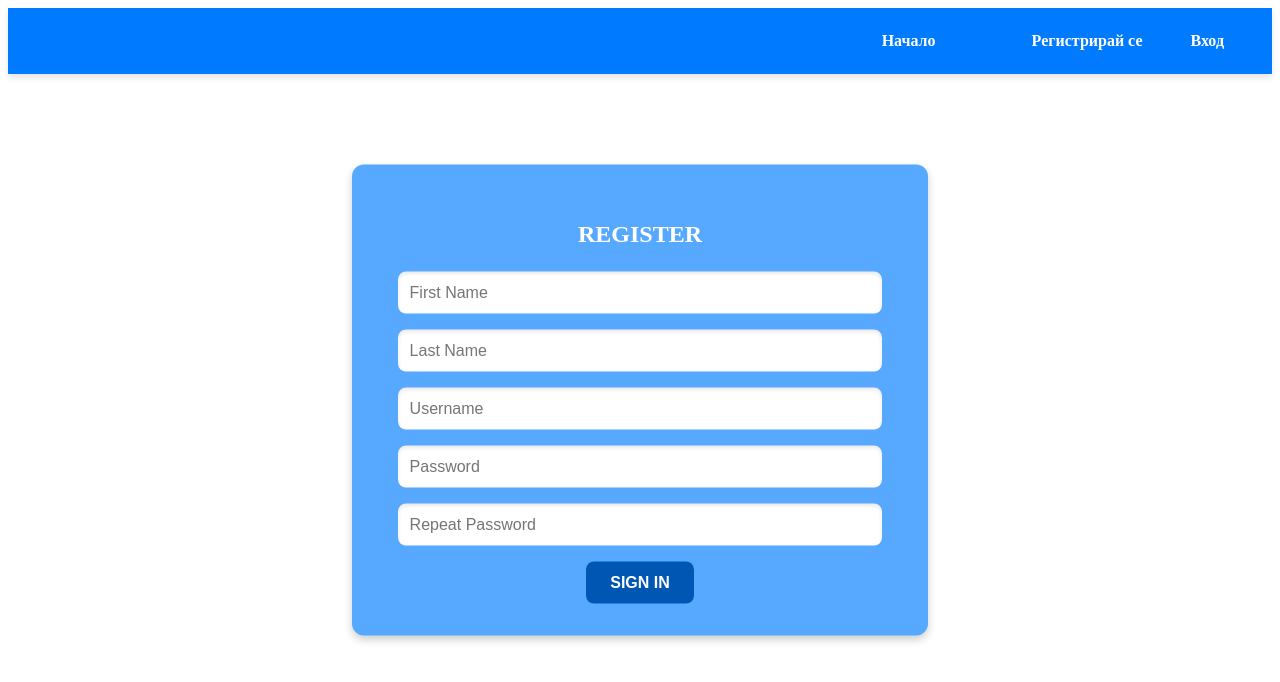
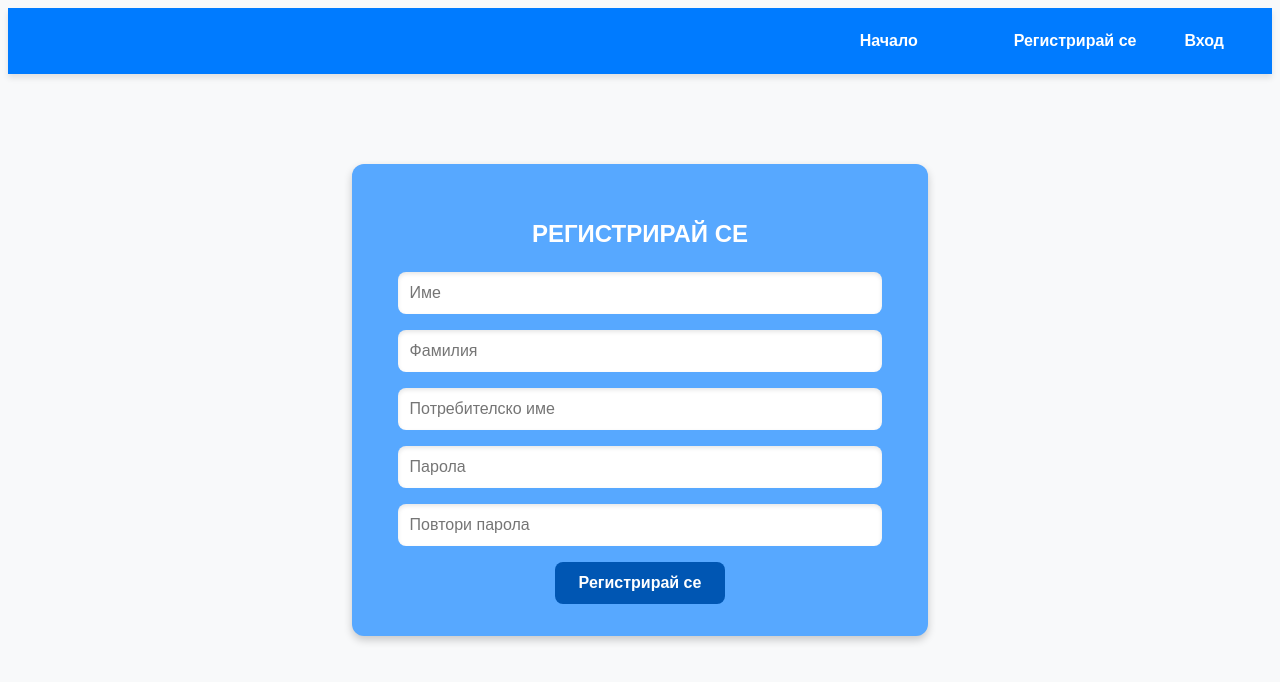
Before and after one commit to TeoKarakashev/calendar, a PHP site: page /register.php in a window 1280 px wide. Shown: the top 682 px of the page. Run offline with PHP 8.4, Linux system fonts and the light colour scheme.

Commit message:
Code cleanup (#5)

```diff
--- a/client/pages/register.php
+++ b/client/pages/register.php
@@ -9,7 +9,7 @@
 <html>
 <head>
   <meta charset="utf-8"/>
-  <title>Presentation calendar</title>
+  <title>Календар за Презентации</title>
   <script defer src="../scripts/utilities.js"></script>
   <script defer src="../scripts/register.js"></script>
   <script defer src="../scripts/navbar.js"></script>
@@ -20,28 +20,28 @@
   <?php include '../components/navbar.php'; ?>
 
   <form id="register-form">
-  <p class="form-title">Register</p>
+  <p class="form-title">Регистрирай се</p>
   <div class="form-input">
-    <input type="text" placeholder="First Name" id="first-name" />
-    <p class="error-message" id="first-name-error">First Name is required.</p>
+    <input type="text" placeholder="Име" id="first-name" />
+    <p class="error-message" id="first-name-error">Името е задължително поле.</p>
   </div>
   <div class="form-input">
-    <input type="text" placeholder="Last Name" id="last-name" />
-    <p class="error-message" id="last-name-error">Last Name is required.</p>
+    <input type="text" placeholder="Фамилия" id="last-name" />
+    <p class="error-message" id="last-name-error">Фамилията е задължително поле.</p>
   </div>
   <div class="form-input">
-    <input type="text" placeholder="Username" id="username" />
-    <p class="error-message" id="username-error">Username is required.</p>
+    <input type="text" placeholder="Потребителско име" id="username" />
+    <p class="error-message" id="username-error">Потребителското име е задължително поле.</p>
   </div>
   <div class="form-input">
-    <input type="password" placeholder="Password" id="password" />
-    <p class="error-message" id="password-error">Password is required.</p>
+    <input type="password" placeholder="Парола" id="password" />
+    <p class="error-message" id="password-error">Паролата е задължително поле.</p>
   </div>
   <div class="form-input">
-    <input type="password" placeholder="Repeat Password" id="repeat-password" />
-    <p class="error-message" id="repeat-password-error">Passwords must match.</p>
+    <input type="password" placeholder="Повтори парола" id="repeat-password" />
+    <p class="error-message" id="repeat-password-error">Паролите трябва да съвпадат.</p>
   </div>
-  <button id="register-button" type="submit">SIGN IN</button>
+  <button id="register-button" type="submit">Регистрирай се</button>
 </form>
 
 </body>
--- a/client/scripts/register.js
+++ b/client/scripts/register.js
@@ -20,7 +20,6 @@ registerBtn.addEventListener('click', () => {
 
   let isValid = true;
 
-  // Validate first name
   if (!firstName.trim()) {
     firstNameError.style.display = "block";
     isValid = false;
@@ -28,7 +27,6 @@ registerBtn.addEventListener('click', () => {
     firstNameError.style.display = "none";
   }
 
-  // Validate last name
   if (!lastName.trim()) {
     lastNameError.style.display = "block";
     isValid = false;
@@ -36,7 +34,6 @@ registerBtn.addEventListener('click', () => {
     lastNameError.style.display = "none";
   }
 
-  // Validate username
   if (!username.trim()) {
     usernameError.style.display = "block";
     isValid = false;
@@ -44,7 +41,6 @@ registerBtn.addEventListener('click', () => {
     usernameError.style.display = "none";
   }
 
-  // Validate password
   if (!password.trim()) {
     passwordError.style.display = "block";
     isValid = false;
@@ -52,8 +48,7 @@ registerBtn.addEventListener('click', () => {
     passwordError.style.display = "none";
   }
 
-  // Validate repeat password
-  if (password.trim() !== repeatPassword.trim()) {
+  if (!repeatPassword.trim() || password.trim() !== repeatPassword.trim()) {
     repeatPasswordError.style.display = "block";
     isValid = false;
   } else {
@@ -70,7 +65,8 @@ registerBtn.addEventListener('click', () => {
     location.href = './index.php';
   })
   .catch(err => {
-    showErrors(err);
+    console.log(err);
+    //showErrors(err);
   });
 });
 
--- a/client/styles/login.css
+++ b/client/styles/login.css
@@ -1,3 +1,9 @@
+body {
+  font-family: Arial, sans-serif;
+  padding: 0;
+  background-color: #f8f9fa;
+}
+
 #login-form {
   background-color: #57a8ff;
   color: #FFFFFF;
--- a/client/styles/register.css
+++ b/client/styles/register.css
@@ -1,3 +1,9 @@
+body {
+  font-family: Arial, sans-serif;
+  padding: 0;
+  background-color: #f8f9fa;
+}
+
 #register-form {
   background-color: #57a8ff;
   color: #FFFFFF;
```
Also changed, not shown: client/pages/login.php (+7 -6 lines), client/scripts/login.js (+17 -0 lines).
